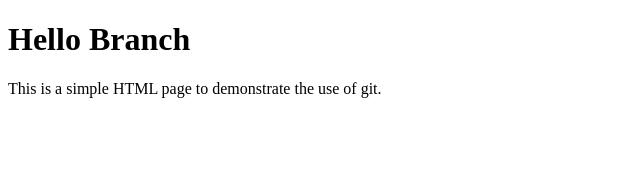
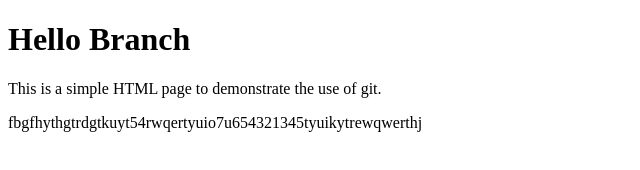
Before and after one commit to rabin2309/git-practices-class, a plain HTML site: page hello.html in a window 1280 px wide. Shown: the whole page, without its empty margins (0-640 px from the left). Drawn offline with Linux system fonts and the light colour scheme.

Commit message:
Update hello.html

```diff
--- a/hello.html
+++ b/hello.html
@@ -10,3 +10,5 @@
     <p>This is a simple HTML page to demonstrate the use of git.</p>
 </body>
 </html>
+
+fbgfhythgtrdgtkuyt54rwqertyuio7u654321345tyuikytrewqwerthj
```
